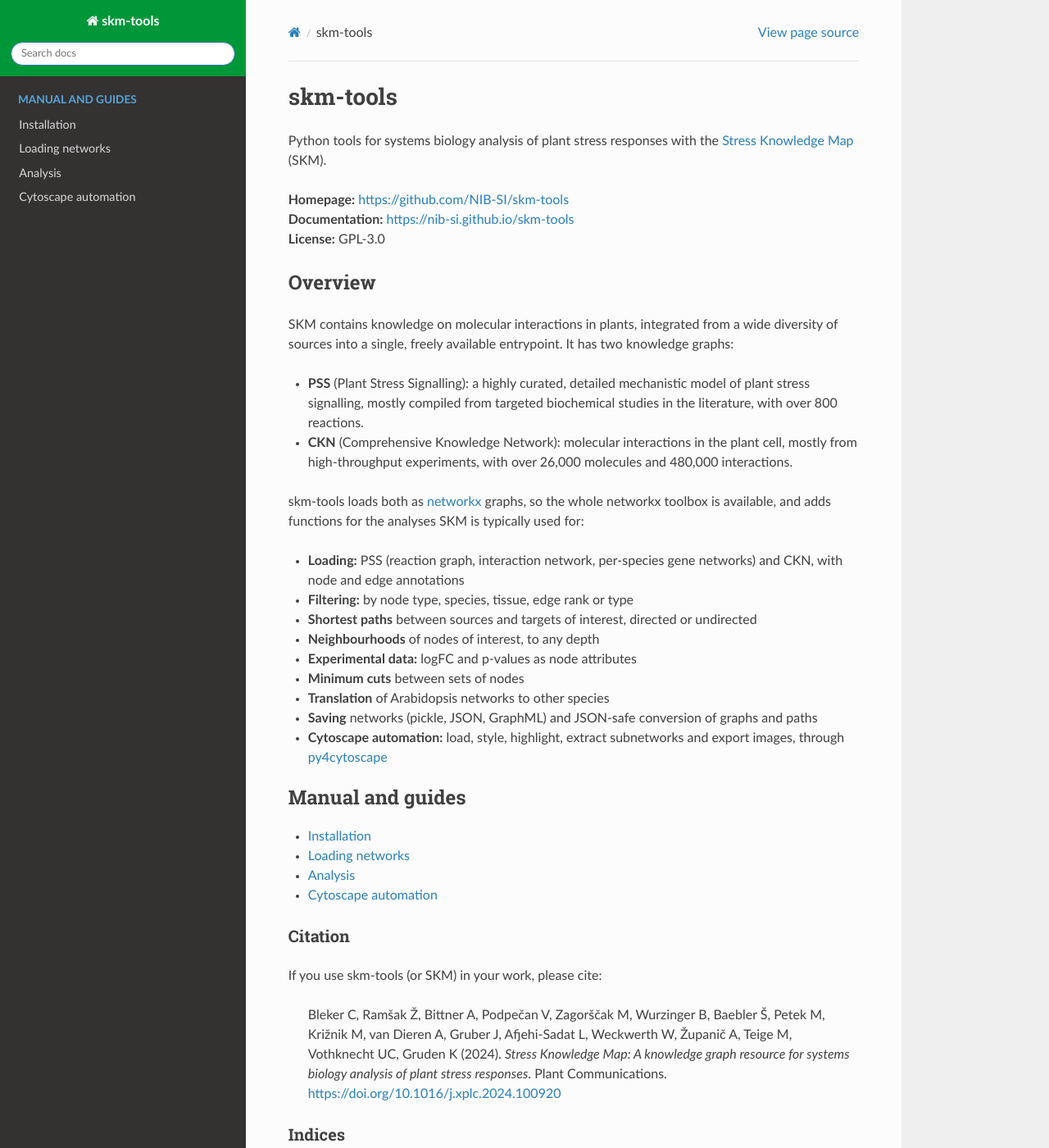
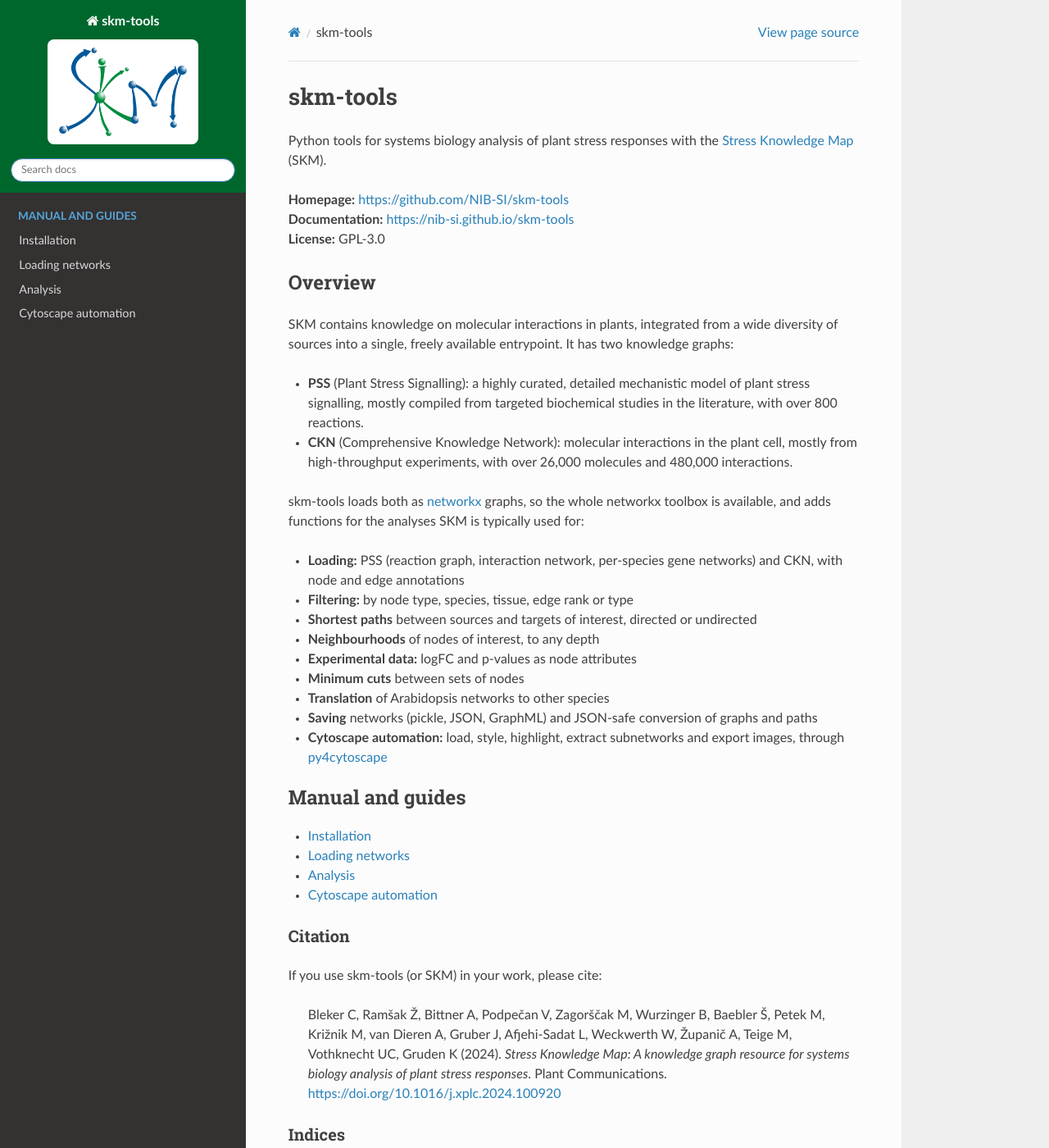
Before and after one commit to NIB-SI/skm-tools, a Sphinx documentation site: the page built from docs/source/index.rst, in a window 1280 px wide and 1400 px high. Shown: the whole window at 82% size. Built offline with Sphinx 7.4.7 and the Read the Docs theme 3.1.0, drawn with Linux system fonts in a browser that asks for light colours.

Commit message:
docs: add the SKM logo and favicon; header in the SKM web app's green
Co-Authored-By: Claude Opus 5.5 <noreply@anthropic.com>

```diff
--- /dev/null
+++ b/docs/source/_static/custom.css
@@ -0,0 +1,8 @@
+/* The SKM logo is green and blue: show it on a white panel in the green sidebar header */
+.wy-side-nav-search .wy-dropdown > a img.logo,
+.wy-side-nav-search > a img.logo {
+    background: #ffffff;
+    border-radius: 8px;
+    padding: 8px 12px;
+    max-width: 70%;
+}
--- a/docs/source/conf.py
+++ b/docs/source/conf.py
@@ -70,8 +70,15 @@ exclude_patterns = []
 html_theme = 'sphinx_rtd_theme'
 
 html_theme_options = {
-    'style_nav_header_background': '#009739'
+    # the SKM web app's green
+    'style_nav_header_background': '#00672c',
 }
+
+html_logo = '../figures/logo.png'
+html_favicon = '../figures/icon.ico'
+
+html_static_path = ['_static']
+html_css_files = ['custom.css']
 
 
 def ensure_pandoc_installed(_):
```
Also changed, not shown: docs/figures/icon.ico (added), docs/figures/logo.png (added).
